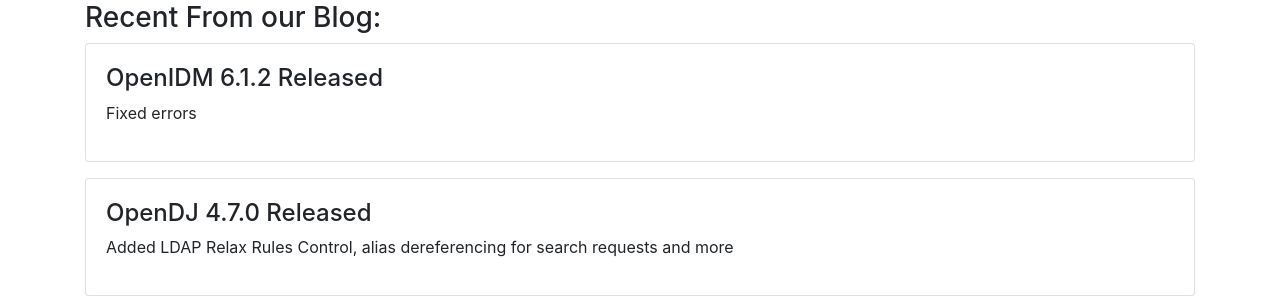
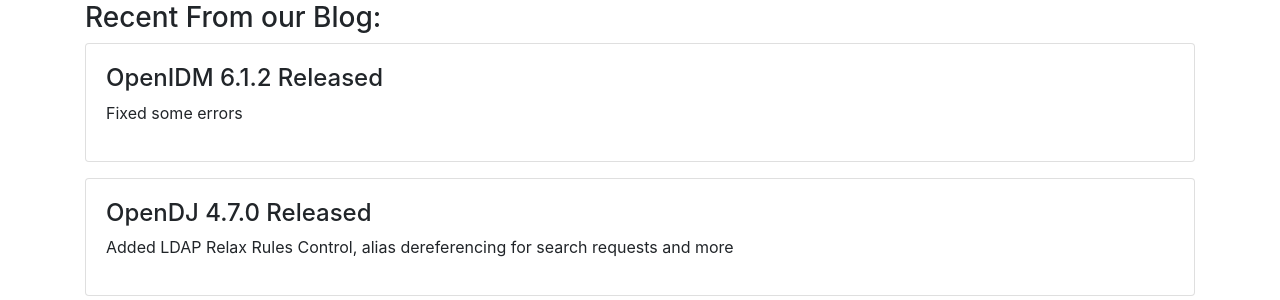
Before and after one commit to OpenIdentityPlatform/OpenIdentityPlatform.org, a Jekyll site: the page built from index.html, in a window 1280 px wide and 900 px high, scrolled down 1705 px. Shown: the part 157-457 px from the top of the window. Built offline with Jekyll 4.4.1, drawn with Linux system fonts in a browser that asks for light colours; nearby versions of some CDN libraries.

Commit message:
OpenIDM 6.1.2 Released

```diff
--- a/_data/blogposts.yml
+++ b/_data/blogposts.yml
@@ -1,7 +1,7 @@
 -
   title: 'OpenIDM 6.1.2 Released'
   link: '/blog/openidm-6-1-2-released'
-  description: 'Fixed errors'
+  description: 'Fixed some errors'
 -
   title: 'OpenDJ 4.7.0 Released'
   link: '/blog/opendj-4-7-0-released'
```
